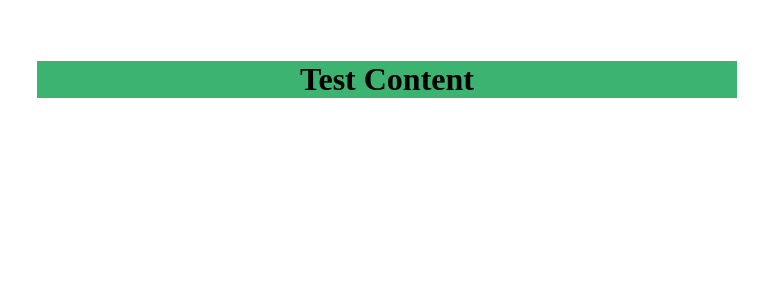
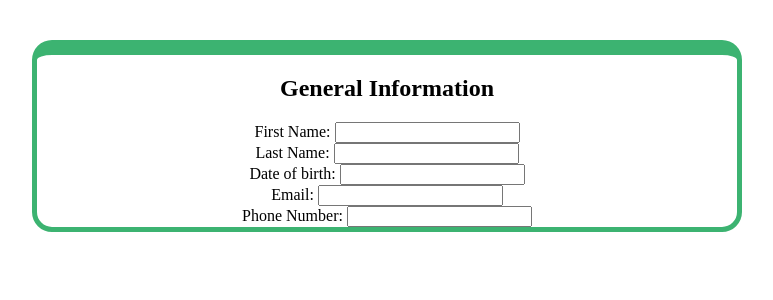
Before and after one commit to ziko1905/cv-builder, a React (Vite) app: page / in a window 1280 px wide. Shown: the top 300 px of the page, without its empty margins (253-1026 px from the left). Built offline with nearby package versions, Linux system fonts and the light colour scheme.

Commit message:
Create general info prompt

```diff
--- a/src/components/inputPrompt.jsx
+++ b/src/components/inputPrompt.jsx
@@ -4,7 +4,33 @@ import "../styles/inputs.css"
 export function CreationInput() {
     return (
         <div className="creation-input">
-            <h1>Test Content</h1>
+            <GeneralForm />
         </div>
     )
 }
+
+function GeneralForm() {
+    return (
+        <>
+            <h2>General Information</h2>
+            <form action="">
+                <InputAndLabel label={"First Name: "} id="firstname" name="user-first-name"/>
+                <InputAndLabel label={"Last Name: "} id="lastname" name="userlastname"/>
+                <InputAndLabel label={"Date of birth: "} id="birthdate" name="userbirthdate"/>
+                <InputAndLabel label={"Email: "} type="email" id="email" name="useremail"/>
+                <InputAndLabel label={"Phone Number: "} type="number" id="phone" name="userphone"/>
+            </form>
+        </>
+    )
+}
+
+function InputAndLabel({id, type='text', name, label, className}) {
+    return (
+        <>
+            <div className={className}>
+                {label && <label htmlFor={id}>{label}</label>}
+                <input type={type} name={name} id={id}/>
+            </div>
+        </>
+    )
+}
--- a/src/styles/inputs.css
+++ b/src/styles/inputs.css
@@ -1,5 +1,7 @@
 .creation-input {
   margin: auto;
-  background-color: mediumseagreen;
+  border: 5px solid mediumseagreen;
+  border-top-width: 15px;
+  border-radius: 20px;
   max-width: 700px;
 }
```
